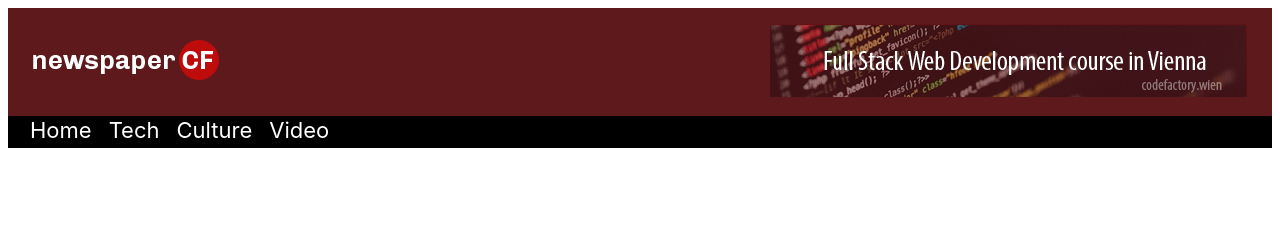
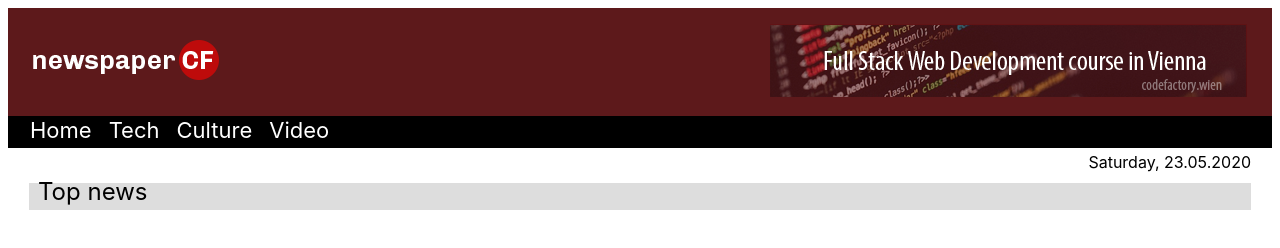
Before and after one commit to maxstrauss/CFLMS-MaxStrauss-CodeReview-02, a plain HTML site: page index.html in a window 1280 px wide. Drawn offline with Linux system fonts and the light colour scheme.

Commit message:
Date and Top news finished

```diff
--- a/index.html
+++ b/index.html
@@ -1,21 +1,26 @@
 <!DOCTYPE html>
 <html lang="en">
+
 <head>
     <meta charset="UTF-8">
     <meta name="viewport" content="width=device-width, initial-scale=1.0">
     <link rel="stylesheet" type="text/css" href="stylesheet.css">
     <title>Document</title>
 </head>
+
 <body>
     <header>
         <span id="logo">
             <img src="img/logo-newspaper-cf.png">
         </span>
         <span id="banner1">
-            <a href="https://codefactory.wien/" target="_blank"><image src="img/banner-1.png" alt="Banner1"></a>
+            <a href="https://codefactory.wien/" target="_blank">
+                <image src="img/banner-1.png" alt="Banner1">
+            </a>
         </span>
 
     </header>
+
     <nav>
         <ul>
             <li><a href="#home">Home</a></li>
@@ -24,6 +29,21 @@
             <li><a href="#video">Video</a></li>
         </ul>
     </nav>
+
+    <main>
+
+        <div id="date"><p>Saturday, 23.05.2020</p></div>
+
+        <div id="topnews"><p>Top news</p></div>
+
+
+
+
+
+
+
+
+    </main>
 
 
 
@@ -35,4 +55,5 @@
 
 
 </body>
+
 </html>
--- a/stylesheet.sass
+++ b/stylesheet.sass
@@ -28,7 +28,7 @@ header
 nav ul
 
     margin: 0px
-    margin-bottom: 10px
+    margin-bottom: 4px
     background-color: black
     height: 27px
     display: flex
@@ -47,3 +47,38 @@ nav ul li a
     font-size: 22px
     text-decoration: none
     padding-right: 17px
+
+
+/* MAIN SECTION */
+
+
+main
+    margin-left: 21px
+    margin-right: 21px
+
+
+#date
+    display: flex
+    justify-content: flex-end
+
+
+#date p
+    margin: 0px
+
+#topnews
+    background-color: #DDDDDD
+    height: 17px
+    margin-top: 11px
+    padding-top: 4px
+    padding-bottom: 6px
+
+
+#topnews p
+    margin: 0px
+    padding-left: 9px
+    font-size: 24px
+    padding-top: 0px
+    padding-bottom: 0px
+    display: flex
+    align-content: center
+    margin-top: -10px
```
Also changed, not shown: stylesheet.css, 1 other file.
